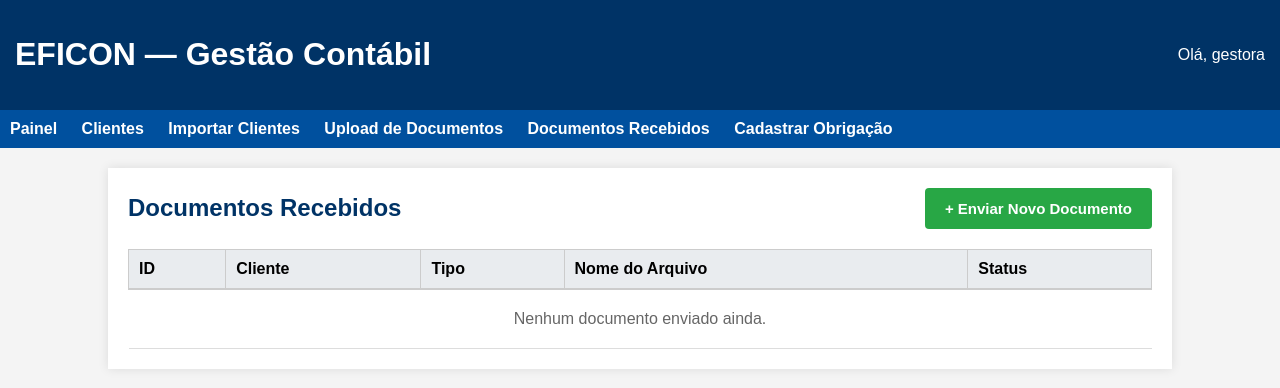
After one commit to Jessica-Storgatto/eficon-mvp-contabil, a Flask app: page /documentos/enviados in a window 1280 px wide. The commit adds this page. Shown: the top 388 px of the page. Run offline with Flask 3, Linux system fonts and the light colour scheme; data that the repository does not hold is empty.

Commit message:
feat: cria tela de listagem de documentos recebidos

```diff
--- a/routes.py
+++ b/routes.py
@@ -2,8 +2,7 @@ import re
 import os
 from datetime import datetime
 from werkzeug.utils import secure_filename
-from flask import jsonify
-from flask import Blueprint, render_template, request, redirect, url_for, flash, current_app
+from flask import jsonify, Blueprint, render_template, request, redirect, url_for, flash, current_app
 from models import db, ObrigacaoAcessoria, Cliente, Documento
 from regras import classificar_obrigacao
 
@@ -35,7 +34,7 @@ def painel():
             total_pendentes += 1
 
         dados.append({
-            "id": o.id,
+            "id": o.id, # <-- IMPORTANTE: O ID precisa estar aqui para o check funcionar
             "cliente": cliente.nome if cliente else "—",
             "tipo": o.tipo_obrigacao,
             "competencia": o.competencia,
@@ -151,7 +150,6 @@ def nova_obrigacao():
     clientes = Cliente.query.filter_by(ativo=True).all()
     return render_template("cadastro_obrigacao.html", clientes=clientes)
 
-# ROTA DE UPLOAD ATUALIZADA AQUI
 @bp.route("/documentos/upload", methods=["GET", "POST"])
 def upload_documento():
     if request.method == "POST":
@@ -186,6 +184,23 @@ def upload_documento():
     clientes = Cliente.query.filter_by(ativo=True).all()
     return render_template("upload_documento.html", clientes=clientes)
 
+@bp.route("/documentos/enviados")
+def documentos_enviados():
+    documentos = Documento.query.order_by(Documento.id.desc()).all()
+
+    dados = []
+    for d in documentos:
+        cliente = Cliente.query.get(d.cliente_id)
+        dados.append({
+            "id": d.id,
+            "cliente": cliente.nome if cliente else "—",
+            "nome_arquivo": d.nome_arquivo,
+            "tipo_documento": d.tipo_documento,
+            "status": d.status_conferencia
+        })
+
+    return render_template("documentos_enviados.html", documentos=dados)
+
 @bp.route("/login", methods=["GET", "POST"])
 def login():
     if request.method == "POST":
@@ -204,7 +219,6 @@ def excluir_cliente(id):
     cliente = Cliente.query.get_or_404(id)
 
     ObrigacaoAcessoria.query.filter_by(cliente_id=cliente.id).delete()
-    # Descomente a linha abaixo se for apagar documentos também
     # Documento.query.filter_by(cliente_id=cliente.id).delete()
 
     db.session.delete(cliente)
@@ -216,8 +230,6 @@ def excluir_cliente(id):
 @bp.route("/obrigacoes/atualizar-status/<int:id>", methods=["POST"])
 def atualizar_status(id):
     obrigacao = ObrigacaoAcessoria.query.get_or_404(id)
-
-    # Recebe o novo status do JavaScript
     dados = request.get_json()
     novo_status = dados.get("status")
 
--- a/templates/base.html
+++ b/templates/base.html
@@ -26,6 +26,7 @@
         <a href="/clientes">Clientes</a>
         <a href="/clientes/importar">Importar Clientes</a> <!-- Link adicionado aqui -->
         <a href="/documentos/upload">Upload de Documentos</a>
+        <a href="/documentos/enviados">Documentos Recebidos</a>
         <a href="/obrigacoes/nova">Cadastrar Obrigação</a>
     </nav>
 
--- /dev/null
+++ b/templates/documentos_enviados.html
@@ -0,0 +1,42 @@
+{% extends "base.html" %}
+{% block conteudo %}
+
+<div style="display: flex; justify-content: space-between; align-items: center; margin-bottom: 20px;">
+    <h2 style="margin: 0; color: #003366;">Documentos Recebidos</h2>
+
+    <a href="/documentos/upload" style="background-color: #28a745; color: white; padding: 12px 20px; text-decoration: none; border-radius: 4px; font-weight: bold; font-size: 15px;">
+        + Enviar Novo Documento
+    </a>
+</div>
+
+<table style="width: 100%; border-collapse: collapse; background-color: white;">
+    <thead>
+        <tr style="background-color: #e9ecef; border-bottom: 2px solid #ccc;">
+            <th style="padding: 10px; border: 1px solid #ccc;">ID</th>
+            <th style="padding: 10px; border: 1px solid #ccc;">Cliente</th>
+            <th style="padding: 10px; border: 1px solid #ccc;">Tipo</th>
+            <th style="padding: 10px; border: 1px solid #ccc;">Nome do Arquivo</th>
+            <th style="padding: 10px; border: 1px solid #ccc;">Status</th>
+        </tr>
+    </thead>
+    <tbody>
+        {% for d in documentos %}
+        <tr>
+            <td style="padding: 10px; border: 1px solid #ccc;">{{ d.id }}</td>
+            <td style="padding: 10px; border: 1px solid #ccc;">{{ d.cliente }}</td>
+            <td style="padding: 10px; border: 1px solid #ccc;">{{ d.tipo_documento }}</td>
+            <td style="padding: 10px; border: 1px solid #ccc;">{{ d.nome_arquivo }}</td>
+            <td style="padding: 10px; border: 1px solid #ccc;">
+                <span style="background-color: #d1ecf1; color: #0c5460; padding: 4px 8px; border-radius: 4px; font-weight: bold; font-size: 13px;">
+                    {{ d.status }}
+                </span>
+            </td>
+        </tr>
+        {% else %}
+        <tr>
+            <td colspan="5" style="padding: 20px; text-align: center; color: #666;">Nenhum documento enviado ainda.</td>
+        </tr>
+        {% endfor %}
+    </tbody>
+</table>
+{% endblock %}
```
